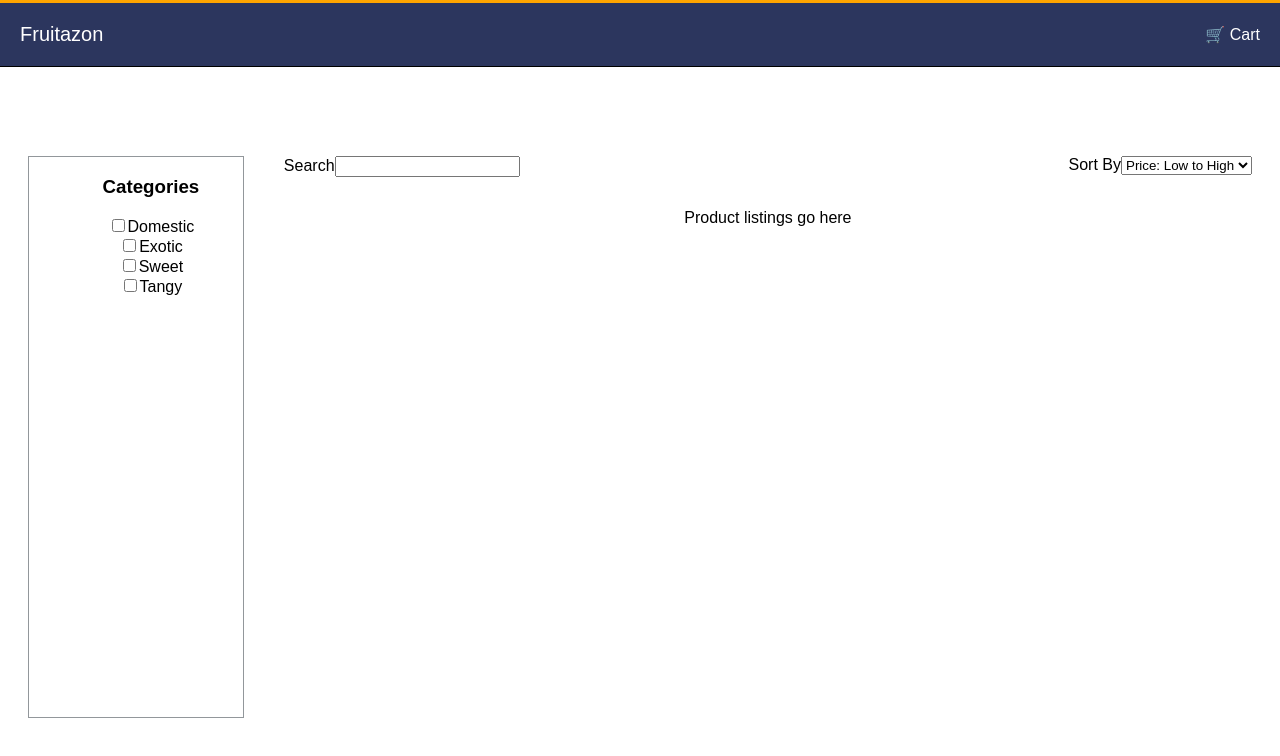
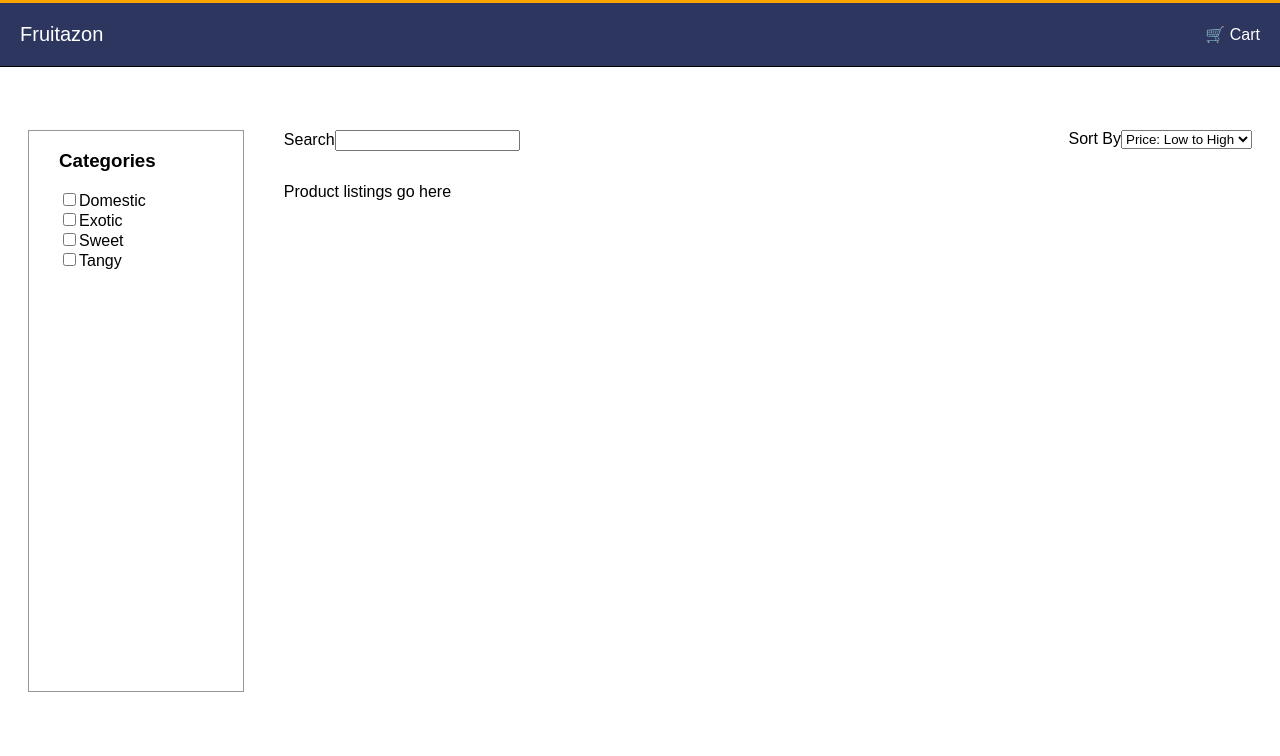
Before and after one commit to bolanosdev/twilight-rice-f3f9, a React (Vite) app: page / in a window 1280 px wide. Shown: the top 756 px of the page. Built offline with nearby package versions, Linux system fonts and the light colour scheme.

Commit message:
fix: unused styles

```diff
--- a/src/App.css
+++ /dev/null
@@ -1,4 +0,0 @@
-.App {
-  font-family: sans-serif;
-  text-align: center;
-}
--- a/src/App.tsx
+++ b/src/App.tsx
@@ -6,7 +6,6 @@ class App extends Component {
   render() {
     return (
       <>
-        hi
         <Header />
         <ProductsPage />
       </>
--- a/src/index.css
+++ b/src/index.css
@@ -6,7 +6,3 @@
   -webkit-font-smoothing: antialiased;
   -moz-osx-font-smoothing: grayscale;
 }
-
-body {
-  text-align: center;
-}
```
